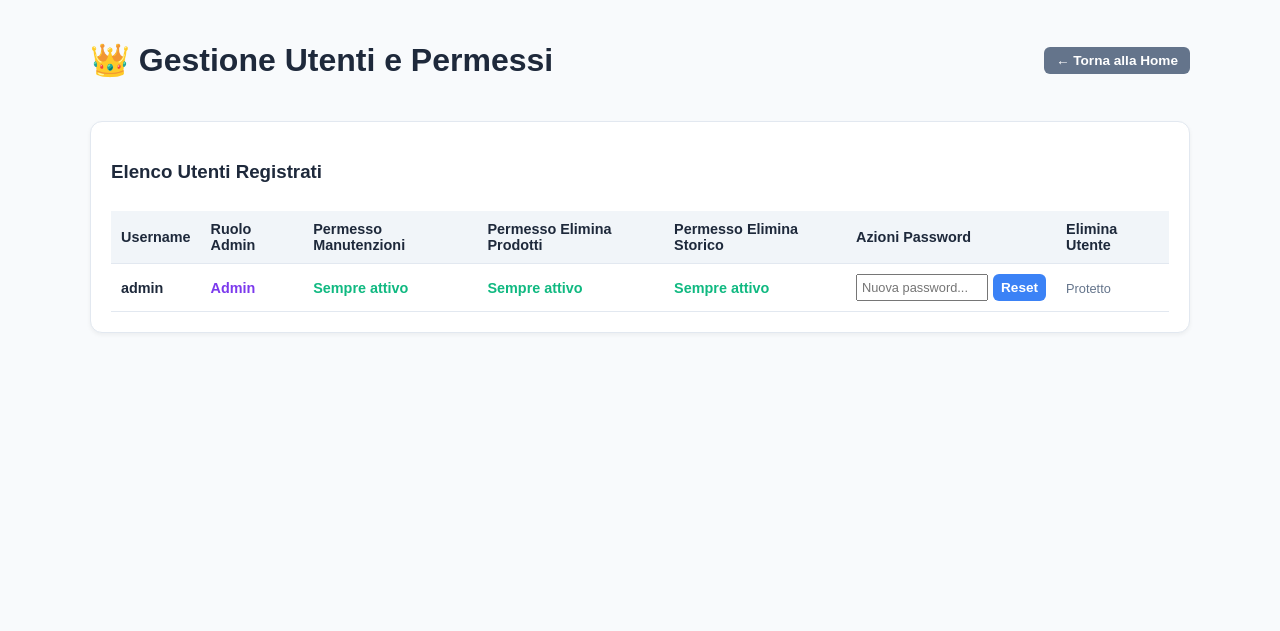
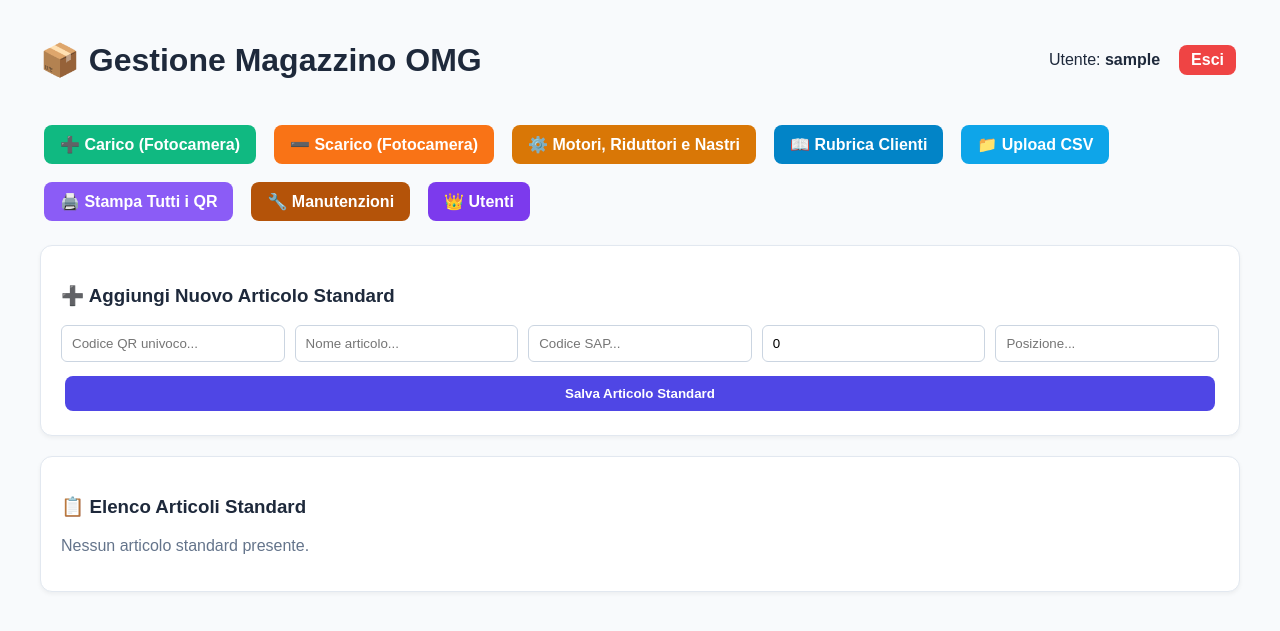
Before and after one commit to saffiodeep95/magazzinooi-qr, a Flask app: page /admin/utenti in a window 1280 px wide. Shown: the top 631 px of the page. Run offline with Flask 3, Linux system fonts and the light colour scheme; the visitor is signed in with stand-in values (Sample User, id 1); data comes from the database, SQL or seed files in the repository; parts of the project's set-up code (start-up, migrations or seed data) failed here and were passed over.

Commit message:
Update admin_utenti.html

```diff
--- a/templates/admin_utenti.html
+++ b/templates/admin_utenti.html
@@ -3,106 +3,92 @@
 <head>
     <meta charset="UTF-8">
     <meta name="viewport" content="width=device-width, initial-scale=1.0">
-    <title>Gestione Utenti e Permessi</title>
+    <title>Magazzino - Home</title>
+    <script src="https://cdnjs.cloudflare.com/ajax/libs/qrcodejs/1.0.0/qrcode.min.js"></script>
     <style>
-        body { font-family: sans-serif; max-width: 1100px; margin: 0 auto; padding: 20px; background: #f8fafc; color: #1e293b; }
+        body { font-family: sans-serif; max-width: 1200px; margin: 0 auto; padding: 20px; background: #f8fafc; color: #1e293b; }
         .card { background: white; padding: 20px; border-radius: 12px; border: 1px solid #e2e8f0; margin-bottom: 20px; box-shadow: 0 2px 4px rgba(0,0,0,0.05); }
-        .btn { background: #4f46e5; color: white; padding: 6px 12px; border: none; border-radius: 6px; font-weight: bold; cursor: pointer; text-decoration: none; display: inline-block; font-size: 0.85rem; }
+        .btn { background: #4f46e5; color: white; padding: 10px 16px; border: none; border-radius: 8px; font-weight: bold; cursor: pointer; text-decoration: none; display: inline-block; margin: 4px; }
         .btn:hover { opacity: 0.9; }
         table { width: 100%; border-collapse: collapse; margin-top: 10px; font-size: 0.9rem; }
-        th, td { padding: 10px; border-bottom: 1px solid #e2e8f0; text-align: left; }
+        th, td { padding: 12px; border-bottom: 1px solid #e2e8f0; text-align: left; vertical-align: middle; }
         th { background: #f1f5f9; }
+        .menu-grid { display: flex; gap: 10px; flex-wrap: wrap; margin-bottom: 20px; }
+        input { width: 100%; padding: 10px; border: 1px solid #cbd5e1; border-radius: 6px; box-sizing: border-box; }
+        .qrcode-container img { display: block; border-radius: 4px; }
     </style>
 </head>
 <body>
 
-    <div style="display: flex; justify-content: space-between; align-items: center; margin-bottom: 20px;">
-        <h1>👑 Gestione Utenti e Permessi</h1>
-        <a href="{{ url_for('index') }}" class="btn" style="background: #64748b;">← Torna alla Home</a>
+    <div style="display: flex; justify-content: space-between; align-items: center; margin-bottom: 20px; flex-wrap: wrap; gap: 10px;">
+        <h1>📦 Gestione Magazzino OMG</h1>
+        <div style="display: flex; align-items: center; gap: 15px;">
+            <span>Utente: <strong>{{ session.username }}</strong></span>
+            <a href="{{ url_for('logout') }}" class="btn" style="background: #ef4444; padding: 6px 12px;">Esci</a>
+        </div>
     </div>
 
-    {% with messages = get_flashed_messages() %}
-      {% if messages %}
-        {% for message in messages %}
-          <div style="background: #dcfce7; color: #166534; padding: 10px; border-radius: 8px; margin-bottom: 15px; border: 1px solid #bbf7d0;">{{ message }}</div>
-        {% endfor %}
-      {% endif %}
-    {% endwith %}
+    <div class="menu-grid">
+        <a href="{{ url_for('carico') }}" class="btn" style="background: #10b981;">➕ Carico (Fotocamera)</a>
+        <a href="{{ url_for('scarico') }}" class="btn" style="background: #f97316;">➖ Scarico (Fotocamera)</a>
 
+        <!-- LINK VISIBILE SOLO SE ABILITATO DALL'ADMIN -->
+        {% if session.get('is_admin') or session.get('puo_vedere_pesanti') %}
+        <a href="{{ url_for('sezione_pesanti') }}" class="btn" style="background: #d97706;">⚙️ Motori, Riduttori e Nastri</a>
+        {% endif %}
+
+        <a href="{{ url_for('clienti') }}" class="btn" style="background: #0284c7;">📖 Rubrica Clienti</a>
+        <a href="{{ url_for('pagina_upload') }}" class="btn" style="background: #0ea5e9;">📁 Upload CSV</a>
+        <a href="{{ url_for('stampa_tutti_qr') }}" class="btn" style="background: #8b5cf6;">🖨️ Stampa Tutti i QR</a>
+        <a href="{{ url_for('lista_manutenzioni') }}" class="btn" style="background: #b45309;">🔧 Manutenzioni</a>
+        {% if session.get('is_admin') %}
+        <a href="{{ url_for('admin_utenti') }}" class="btn" style="background: #7c3aed;">👑 Utenti</a>
+        {% endif %}
+    </div>
+
+    <!-- MODULO AGGIUNGI ARTICOLO NORMALE -->
     <div class="card">
-        <h3>Elenco Utenti Registrati</h3>
-        {% if utenti %}
+        <h3>➕ Aggiungi Nuovo Articolo Standard</h3>
+        <form action="{{ url_for('aggiungi_prodotto') }}" method="POST" style="display: grid; grid-template-columns: repeat(auto-fit, minmax(200px, 1fr)); gap: 10px; margin-top: 15px;">
+            <input type="text" name="qr_code" placeholder="Codice QR univoco..." required>
+            <input type="text" name="nome" placeholder="Nome articolo..." required>
+            <input type="text" name="sap" placeholder="Codice SAP...">
+            <input type="number" name="quantita" placeholder="Quantità..." value="0" min="0">
+            <input type="text" name="posizione" placeholder="Posizione...">
+            <input type="hidden" name="is_pesante" value="0">
+            <button type="submit" class="btn" style="background: #4f46e5; grid-column: 1 / -1;">Salva Articolo Standard</button>
+        </form>
+    </div>
+
+    <!-- TABELLA ARTICOLI STANDARD -->
+    <div class="card">
+        <h3>📋 Elenco Articoli Standard</h3>
+        {% if prodotti %}
         <div style="overflow-x: auto;">
             <table>
                 <thead>
                     <tr>
-                        <th>Username</th>
-                        <th>Ruolo Admin</th>
-                        <th>Permesso Manutenzioni</th>
-                        <th>Permesso Elimina Prodotti</th>
-                        <th>Permesso Elimina Storico</th>
-                        <th>Azioni Password</th>
-                        <th>Elimina Utente</th>
+                        <th>Nome Articolo</th>
+                        <th>QR Code</th>
+                        <th>SAP</th>
+                        <th>Quantità Disp.</th>
+                        <th>Posizione</th>
+                        <th>Azione</th>
                     </tr>
                 </thead>
                 <tbody>
-                    {% for u in utenti %}
+                    {% for p in prodotti %}
                     <tr>
-                        <td><strong>{{ u.username }}</strong></td>
+                        <td><strong>{{ p.nome }}</strong></td>
                         <td>
-                            {% if u.is_admin %}
-                                <span style="color: #7c3aed; font-weight: bold;">Admin</span>
-                            {% else %}
-                                <span style="color: #64748b;">Standard</span>
-                            {% endif %}
+                            <div class="qrcode-container" id="qr-{{ loop.index }}" data-code="{{ p.qr_code }}"></div>
+                            <small style="color: #64748b; font-family: monospace;">{{ p.qr_code }}</small>
                         </td>
+                        <td>{{ p.sap if p.sap else '-' }}</td>
+                        <td><span style="color: #10b981; font-weight: bold;">{{ p.quantita }}</span> pz</td>
+                        <td>{{ p.posizione if p.posizione else '-' }}</td>
                         <td>
-                            {% if not u.is_admin %}
-                            <form action="{{ url_for('toggle_permesso', user_id=u.id, tipo='manutenzione') }}" method="POST" style="display:inline;">
-                                <button type="submit" class="btn" style="background: {{ '#10b981' if u.puo_vedere_manutenzione else '#cbd5e1' }};">
-                                    {{ 'Abilitato' if u.puo_vedere_manutenzione else 'Disabilitato' }}
-                                </button>
-                            </form>
-                            {% else %}
-                                <span style="color: #10b981; font-weight: bold;">Sempre attivo</span>
-                            {% endif %}
-                        </td>
-                        <td>
-                            {% if not u.is_admin %}
-                            <form action="{{ url_for('toggle_permesso', user_id=u.id, tipo='eliminazione') }}" method="POST" style="display:inline;">
-                                <button type="submit" class="btn" style="background: {{ '#10b981' if u.puo_eliminare else '#cbd5e1' }};">
-                                    {{ 'Abilitato' if u.puo_eliminare else 'Disabilitato' }}
-                                </button>
-                            </form>
-                            {% else %}
-                                <span style="color: #10b981; font-weight: bold;">Sempre attivo</span>
-                            {% endif %}
-                        </td>
-                        <td>
-                            {% if not u.is_admin %}
-                            <form action="{{ url_for('toggle_permesso', user_id=u.id, tipo='eliminazione_storico') }}" method="POST" style="display:inline;">
-                                <button type="submit" class="btn" style="background: {{ '#10b981' if u.puo_eliminare_storico else '#cbd5e1' }};">
-                                    {{ 'Abilitato' if u.puo_eliminare_storico else 'Disabilitato' }}
-                                </button>
-                            </form>
-                            {% else %}
-                                <span style="color: #10b981; font-weight: bold;">Sempre attivo</span>
-                            {% endif %}
-                        </td>
-                        <td>
-                            <form action="{{ url_for('reset_password', user_id=u.id) }}" method="POST" style="display: flex; gap: 5px;">
-                                <input type="text" name="nuova_password" placeholder="Nuova password..." required style="padding: 4px; font-size: 0.8rem; width: 120px; margin: 0;">
-                                <button type="submit" class="btn" style="background: #3b82f6; padding: 4px 8px;">Reset</button>
-                            </form>
-                        </td>
-                        <td>
-                            {% if u.username != 'admin' %}
-                            <form action="{{ url_for('elimina_utente', user_id=u.id) }}" method="POST" onsubmit="return confirm('Vuoi davvero eliminare questo utente?');">
-                                <button type="submit" class="btn" style="background: #ef4444; padding: 4px 8px;">Elimina</button>
-                            </form>
-                            {% else %}
-                                <span style="color: #64748b; font-size: 0.8rem;">Protetto</span>
-                            {% endif %}
+                            <a href="{{ url_for('gestisci_prodotto', qr_code=p.qr_code) }}" class="btn" style="padding: 6px 12px; font-size: 0.85rem; background: #4f46e5;">Gestisci</a>
                         </td>
                     </tr>
                     {% endfor %}
@@ -110,9 +96,19 @@
             </table>
         </div>
         {% else %}
-            <p style="color: #64748b;">Nessun utente registrato.</p>
+            <p style="color: #64748b;">Nessun articolo standard presente.</p>
         {% endif %}
     </div>
 
+    <script>
+        document.addEventListener("DOMContentLoaded", function() {
+            document.querySelectorAll(".qrcode-container").forEach(function(el) {
+                let code = el.getAttribute("data-code");
+                if(code) {
+                    new QRCode(el, { text: code, width: 75, height: 75, colorDark: "#000000", colorLight: "#ffffff", correctLevel: QRCode.CorrectLevel.H });
+                }
+            });
+        });
+    </script>
 </body>
 </html>
```
